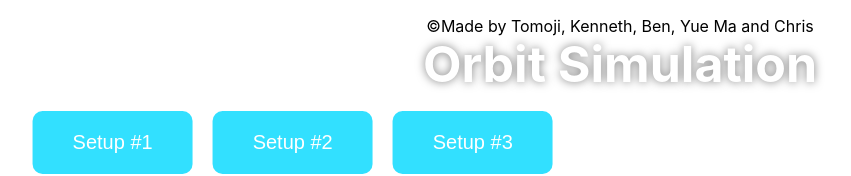
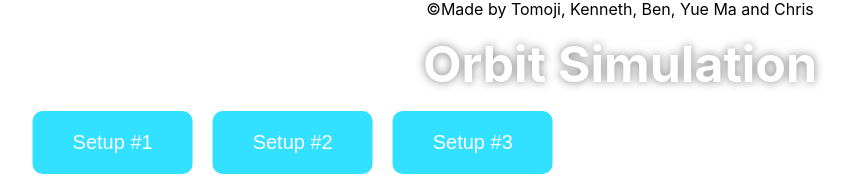
Before and after one commit to RemiKG/mcgill-physics-hackathon-2023, a React (Create React App) app: page / in a window 1280 px wide. Shown: the top 176 px of the page, without its empty margins (20-871 px from the left). Built offline with nearby package versions, Linux system fonts and the light colour scheme.

Commit message:
Header at the top of the screen

```diff
--- a/src/App.css
+++ b/src/App.css
@@ -122,4 +122,5 @@ div > h1 {
   background: white;
   width: 100%;
   height: 20px;
+  transform: translateY(-85%);
 }
```
